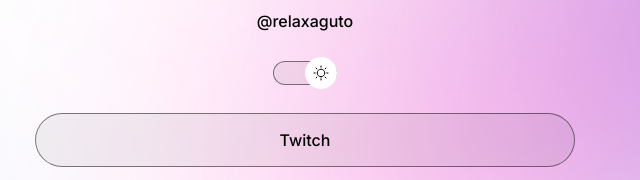
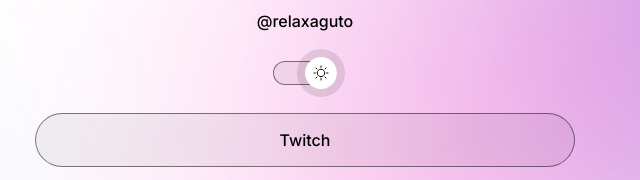
Before and after one commit to Augusto-RB/01-compilado-de-links, a plain HTML site: page index.html in a window 1280 px wide. In both pictures the pointer is over the button 656 px from the left and 267 px from the top of the page. Shown: the part 194-374 px from the top of the page, 335-975 px from the left. Drawn offline with nearby package versions, Linux system fonts and the light colour scheme.

Commit message:
switch hover

```diff
--- a/style.css
+++ b/style.css
@@ -94,6 +94,10 @@ body * {
 
 .light #switch button {
   animation: slide-in 0.2s forwards;
+}
+
+#switch button:hover {
+  outline: solid 8px var(--highlight-color);
 }
 
 #switch span {
```
